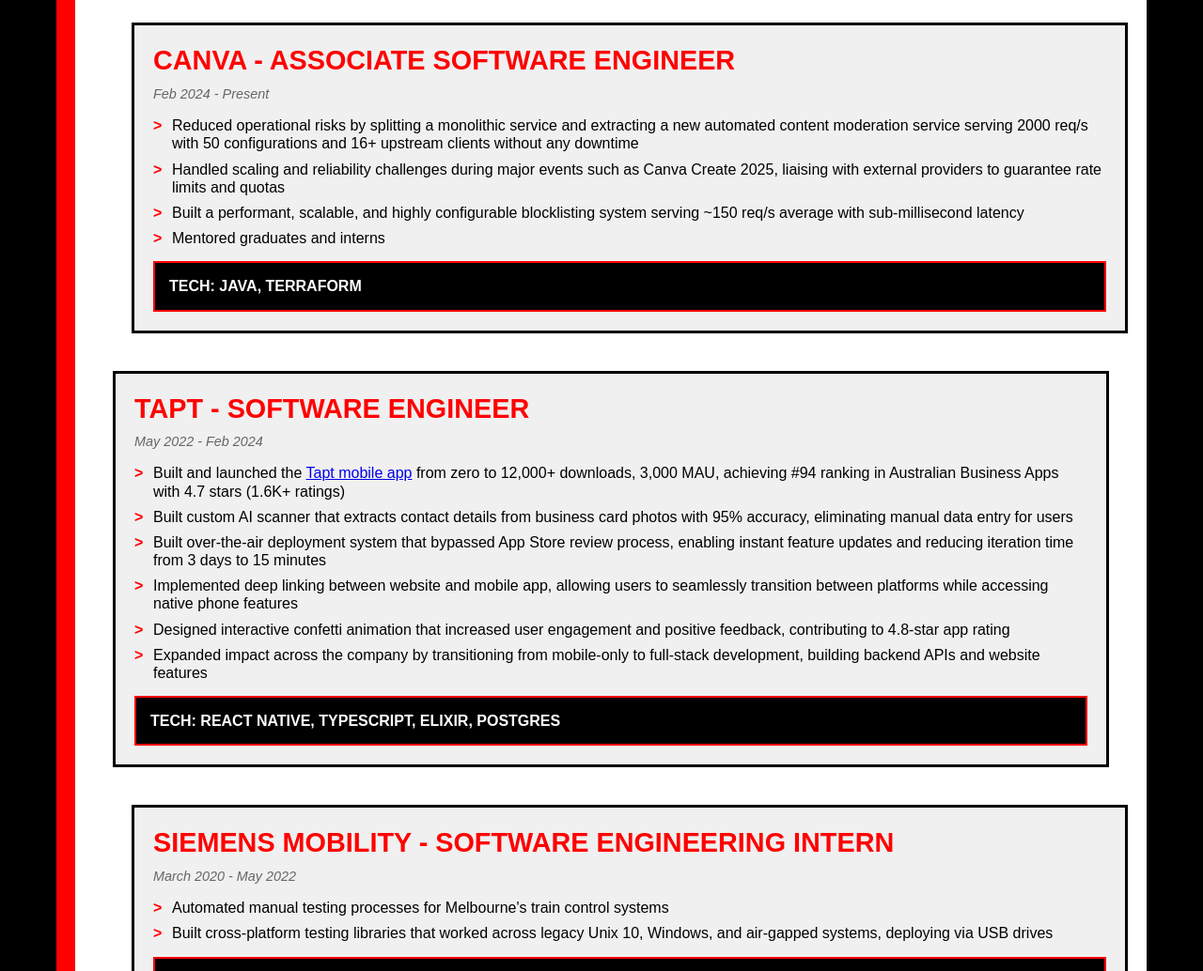
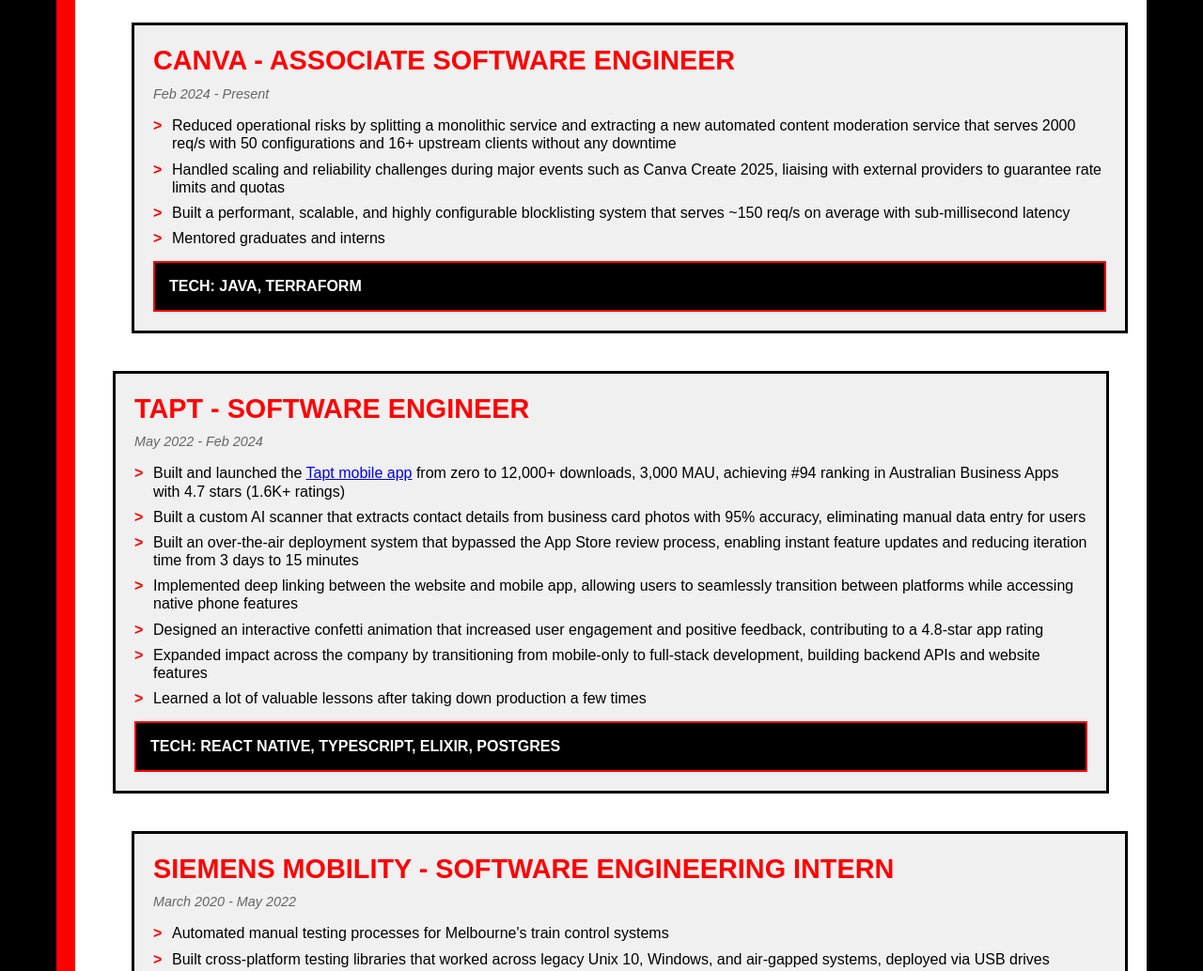
Before and after one commit to dylanclements/dylanclements.github.io, a plain HTML site: page index.html in a window 1280 px wide. Shown: the part 800-1834 px from the top of the page at 94% size. Drawn offline with Linux system fonts and the light colour scheme.

Commit message:
correct sentences

```diff
--- a/index.html
+++ b/index.html
@@ -57,9 +57,9 @@
           <ul>
             <li>
               Reduced operational risks by splitting a monolithic service and
-              extracting a new automated content moderation service serving 2000
-              req/s with 50 configurations and 16+ upstream clients without any
-              downtime
+              extracting a new automated content moderation service that serves
+              2000 req/s with 50 configurations and 16+ upstream clients without
+              any downtime
             </li>
             <li>
               Handled scaling and reliability challenges during major events
@@ -68,7 +68,8 @@
             </li>
             <li>
               Built a performant, scalable, and highly configurable blocklisting
-              system serving ~150 req/s average with sub-millisecond latency
+              system that serves ~150 req/s on average with sub-millisecond
+              latency
             </li>
             <li>Mentored graduates and interns</li>
           </ul>
@@ -91,26 +92,26 @@
             </li>
 
             <li>
-              Built custom AI scanner that extracts contact details from
+              Built a custom AI scanner that extracts contact details from
               business card photos with 95% accuracy, eliminating manual data
               entry for users
             </li>
 
             <li>
-              Built over-the-air deployment system that bypassed App Store
-              review process, enabling instant feature updates and reducing
-              iteration time from 3 days to 15 minutes
+              Built an over-the-air deployment system that bypassed the App
+              Store review process, enabling instant feature updates and
+              reducing iteration time from 3 days to 15 minutes
             </li>
 
             <li>
-              Implemented deep linking between website and mobile app, allowing
-              users to seamlessly transition between platforms while accessing
-              native phone features
+              Implemented deep linking between the website and mobile app,
+              allowing users to seamlessly transition between platforms while
+              accessing native phone features
             </li>
 
             <li>
-              Designed interactive confetti animation that increased user
-              engagement and positive feedback, contributing to 4.8-star app
+              Designed an interactive confetti animation that increased user
+              engagement and positive feedback, contributing to a 4.8-star app
               rating
             </li>
 
@@ -118,6 +119,11 @@
               Expanded impact across the company by transitioning from
               mobile-only to full-stack development, building backend APIs and
               website features
+            </li>
+
+            <li>
+              Learned a lot of valuable lessons after taking down production a
+              few times
             </li>
           </ul>
           <div class="tech-stack">
@@ -138,7 +144,7 @@
 
             <li>
               Built cross-platform testing libraries that worked across legacy
-              Unix 10, Windows, and air-gapped systems, deploying via USB drives
+              Unix 10, Windows, and air-gapped systems, deployed via USB drives
             </li>
           </ul>
           <div class="tech-stack">Tech: Python, Bash</div>
```
